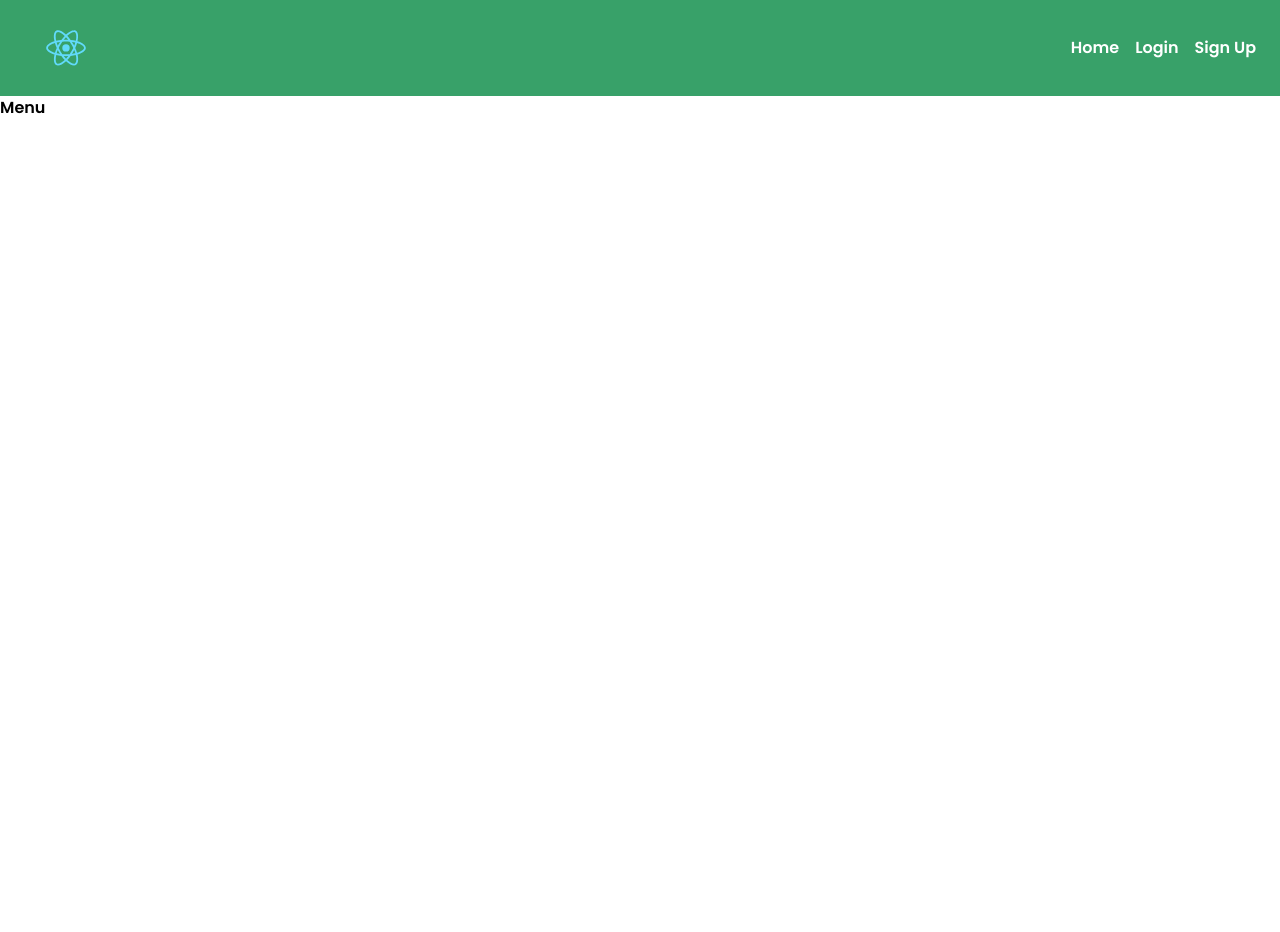
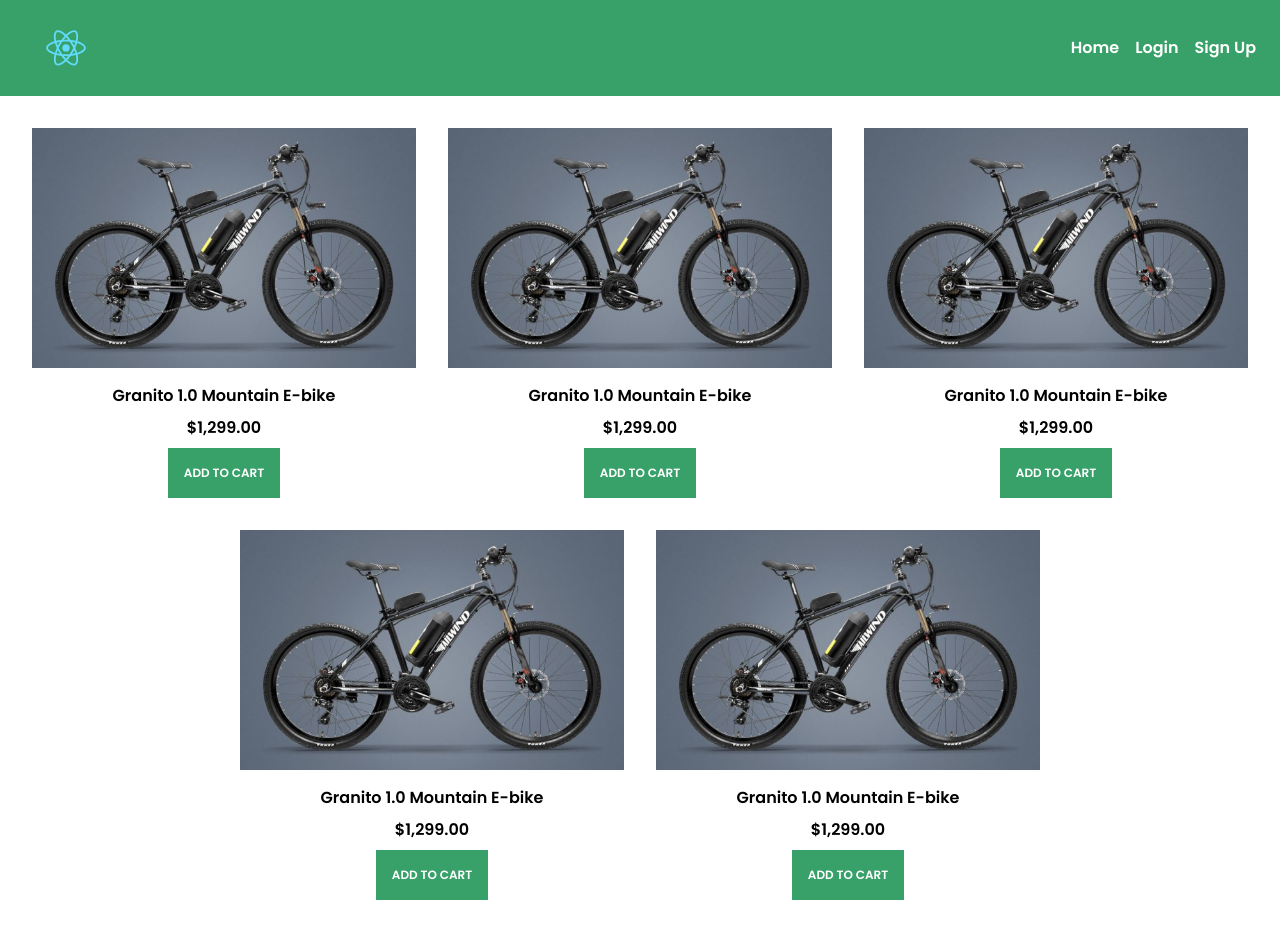
Before and after one commit to Tooluloope/yummy, a React (Create React App) app in the folder client/: page / in a window 1280 px wide. Before the commit the page ends 800 px from the top, so only its background shows below. Built offline with nearby package versions, Linux system fonts and the light colour scheme.

Commit message:
Linting and CSS

```diff
--- a/client/src/components/menu/menu-item.jsx
+++ b/client/src/components/menu/menu-item.jsx
@@ -1,9 +1,18 @@
 import React from 'react'
+
+import bike from "../../assets/bike.jpg"
 
 
 export const MenuItem = () => {
 
     return (
-        <div>Menu item</div>
+        <div className=" text-center py-4 sm:w-1/2 md:w-1/3 px-4">
+            <img src={bike} alt="bike"/>
+            <p className='font-semibold pt-4 pb-2'>Granito 1.0 Mountain E-bike</p>
+            <p className="pb-2">$1,299.00</p>
+
+            <button type='button' className='bg-green-600 text-white uppercase p-4 text-xs'>Add to cart</button>
+
+        </div>
     )
 }
--- a/client/src/components/menu/menu.jsx
+++ b/client/src/components/menu/menu.jsx
@@ -1,10 +1,15 @@
 import React from 'react'
+import { MenuItem } from "./menu-item"
 
 export const Menu = () => {
 
     return (
-        <div>
-            Menu
+        <div className=" p-4 sm:flex sm:flex-wrap items-center justify-center container mx-auto">
+           <MenuItem />
+           <MenuItem />
+           <MenuItem />
+           <MenuItem />
+           <MenuItem />
         </div>
     );
 }
```
Also changed, not shown: client/.eslintrc.js, client/src/assets/bike.jpg (added).
